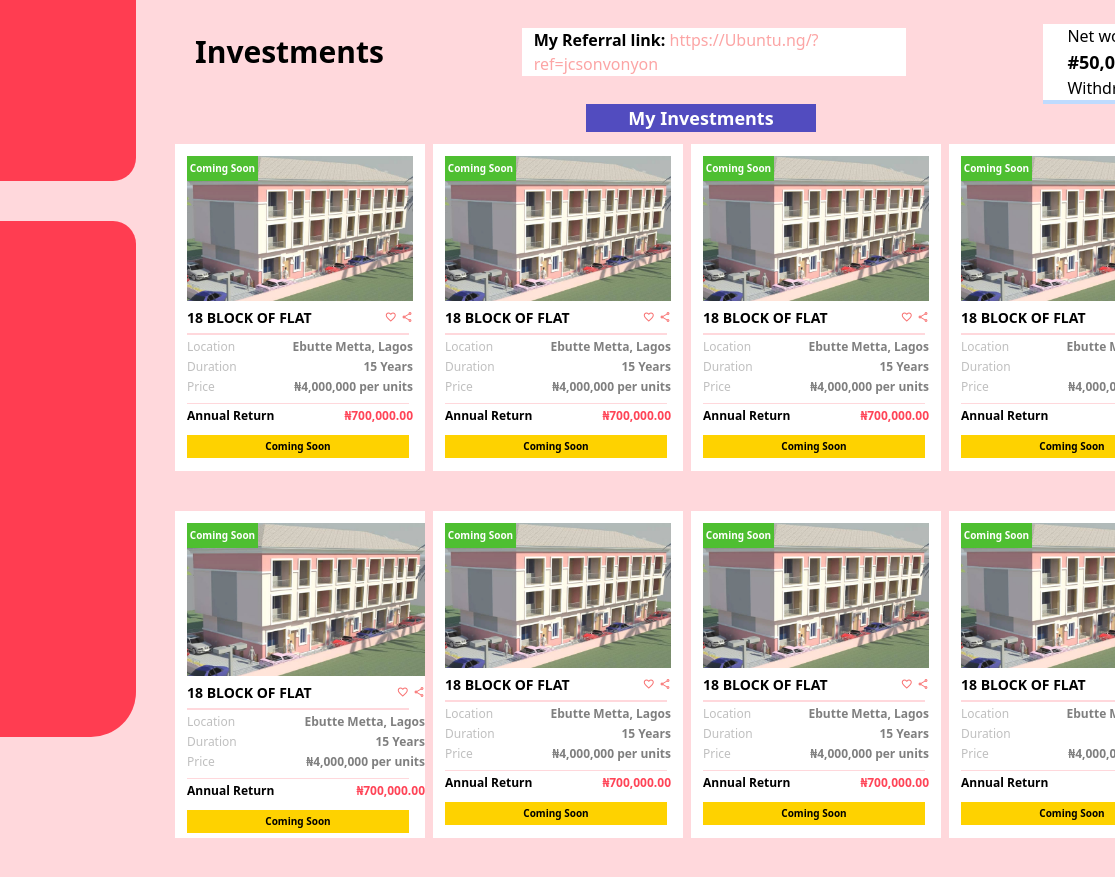
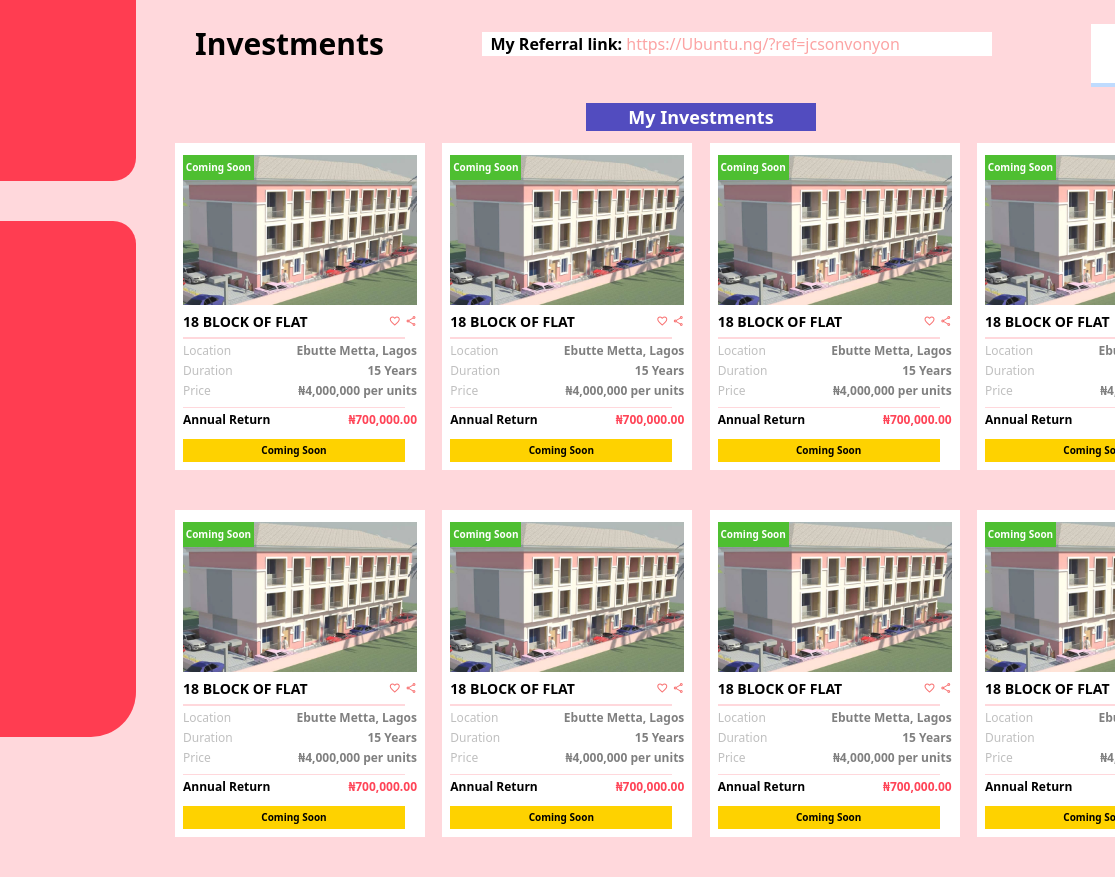
Before and after one commit to saheedibrahim/ubuntu-project, a website: page page_6.html in a window 1280 px wide. Shown: the part 63-940 px from the top of the page, 165-1280 px from the left. Drawn offline with nearby package versions, Linux system fonts and the light colour scheme.

Commit message:
edit page 7

```diff
--- a/page_6.html
+++ b/page_6.html
@@ -146,17 +146,18 @@
                 </div>
             </nav>
             <section>
-                <div class=" flex justify-between items-center">
+                <div class="referral">
                     <div class="ml-5">
                         <p class="font-bold text-3xl">Investments</p>
                     </div>
-                    <div class="w-96 bg-white shadow-white pl-3">
+                    <div class="w-510pix bg-white shadow-white pl-2">
                         <span class="font-semibold"> My Referral link:</span>
-                        <span class="text-red-300">https://Ubuntu.ng/?ref=jcsonvonyon</span></div>
-                    <div class="px-6 border-b-4 border-blue-200 bg-white mt-6">
-                        <p>Net worth</p>
-                        <p class="font-bold text-lg">#50,000</p>
-                        <p>Withdraw Balance</p>
+                        <span class="text-red-300">https://Ubuntu.ng/?ref=jcsonvonyon</span>
+                    </div>
+                    <div class="px-6 border-b-4 w-136pix h-63pix border-blue-200 bg-white mt-6">
+                        <p class="text-11pix text-netColor">Net worth</p>
+                        <p class="text-lg text-bodyColors">#50,000</p>
+                        <p class="text-10pix text-bodyColors">Withdraw Balance</p>
                     </div>
                 </div>
             </section>
@@ -164,8 +165,8 @@
                 <button class="text-lg bg-tarColor text-white font-extrabold w-230pix">My Investments</button>
             </div>
             <section>
-                <div class=" flex gap-2">
-                    <div class="bg-white px-3 pt-3 h-327pix w-250pix">
+                <div class=" flex justify-between">
+                    <div class="bg-white px-2 pt-3 h-327pix w-250pix">
                         <p class="relative">
                             <img src="./img/building.jpg" alt="">
                             <button class="bg-vaultColor text-white absolute left-0 top-0 text-10pix font-semibold w-71pix h-25">Coming Soon</button>
@@ -187,7 +188,7 @@
                             <button class="bg-img1 text-10pix font-bold w-222pix py-1">Coming Soon</button>
                         </div>
                     </div>
-                    <div class="bg-white px-3 pt-3 h-327pix w-250pix">
+                    <div class="bg-white px-2 pt-3 h-327pix w-250pix">
                         <p class="relative">
                             <img src="./img/building.jpg" alt="">
                             <button class="bg-vaultColor text-white absolute left-0 top-0 text-10pix font-semibold w-71pix h-25">Coming Soon</button>
@@ -209,7 +210,7 @@
                             <button class="bg-img1 text-10pix font-bold w-222pix py-1">Coming Soon</button>
                         </div>
                     </div>
-                    <div class="bg-white px-3 pt-3 h-327pix w-250pix">
+                    <div class="bg-white px-2 pt-3 h-327pix w-250pix">
                         <p class="relative">
                             <img src="./img/building.jpg" alt="">
                             <button class="bg-vaultColor text-white absolute left-0 top-0 text-10pix font-semibold w-71pix h-25">Coming Soon</button>
@@ -231,7 +232,7 @@
                             <button class="bg-img1 text-10pix font-bold w-222pix py-1">Coming Soon</button>
                         </div>
                     </div>
-                    <div class="bg-white px-3 pt-3 h-327pix w-250pix">
+                    <div class="bg-white px-2 pt-3 h-327pix w-250pix">
                         <p class="relative">
                             <img src="./img/building.jpg" alt="">
                             <button class="bg-vaultColor text-white absolute left-0 top-0 text-10pix font-semibold w-71pix h-25">Coming Soon</button>
@@ -255,8 +256,8 @@
                     </div>
                 </div>
 
-                <div class=" flex gap-2 mt-10">
-                    <div class="bg-white pl-3 pt-3 h-327pix w-250pix">
+                <div class=" flex justify-between mt-10">
+                    <div class="bg-white px-2 pt-3 h-327pix w-250pix">
                         <p class="relative">
                             <img src="./img/building.jpg" alt="">
                             <button class="bg-vaultColor text-white absolute left-0 top-0 text-10pix font-semibold w-71pix h-25">Coming Soon</button>
@@ -278,7 +279,7 @@
                             <button class="bg-img1 text-10pix font-bold w-222pix py-1">Coming Soon</button>
                         </div>
                     </div>
-                    <div class="bg-white px-3 pt-3 h-327pix w-250pix">
+                    <div class="bg-white px-2 pt-3 h-327pix w-250pix">
                         <p class="relative">
                             <img src="./img/building.jpg" alt="">
                             <button class="bg-vaultColor text-white absolute left-0 top-0 text-10pix font-semibold w-71pix h-25">Coming Soon</button>
@@ -300,7 +301,7 @@
                             <button class="bg-img1 text-10pix font-bold w-222pix py-1">Coming Soon</button>
                         </div>
                     </div>
-                    <div class="bg-white px-3 pt-3 h-327pix w-250pix">
+                    <div class="bg-white px-2 pt-3 h-327pix w-250pix">
                         <p class="relative">
                             <img src="./img/building.jpg" alt="">
                             <button class="bg-vaultColor text-white absolute left-0 top-0 text-10pix font-semibold w-71pix h-25">Coming Soon</button>
@@ -322,7 +323,7 @@
                             <button class="bg-img1 text-10pix font-bold w-222pix py-1">Coming Soon</button>
                         </div>
                     </div>
-                    <div class="bg-white px-3 pt-3 h-327pix w-250pix">
+                    <div class="bg-white px-2 pt-3 h-327pix w-250pix">
                         <p class="relative">
                             <img src="./img/building.jpg" alt="">
                             <button class="bg-vaultColor text-white absolute left-0 top-0 text-10pix font-semibold w-71pix h-25">Coming Soon</button>
@@ -347,7 +348,7 @@
                 </div>
             </section>
         </section>
-        </section>
+    </section>
 
 
 
```
Also changed, not shown: page_7.html (+19 -13 lines), css/style.css.
